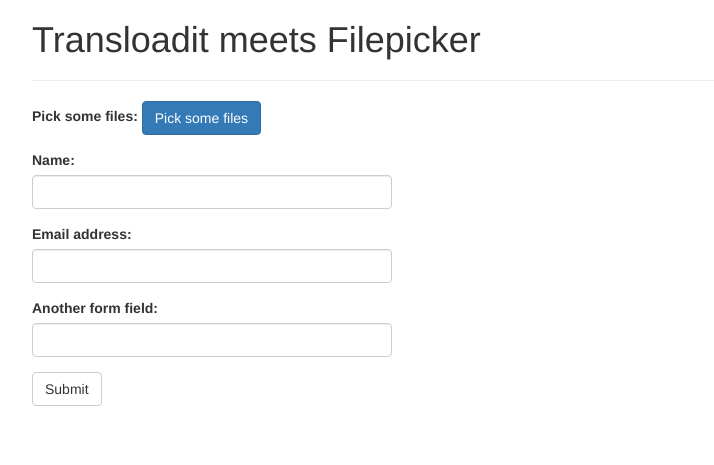
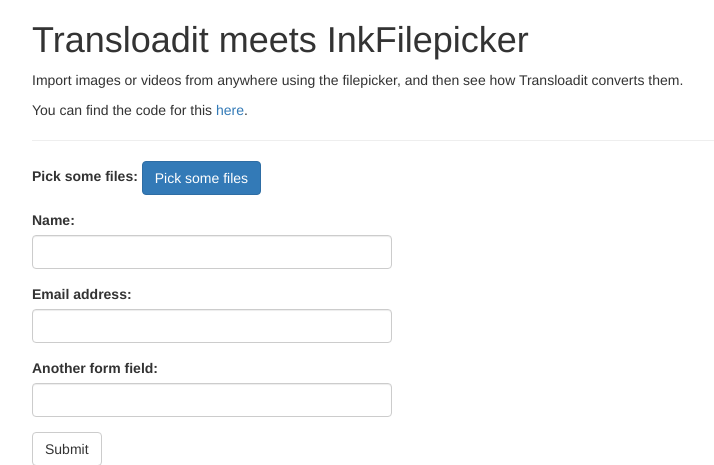
Before and after one commit to tim-kos/transloadit-inkfilepicker, a PHP site: page / in a window 1280 px wide. Shown: the top 465 px of the page, without its empty margins (38-752 px from the left). Run offline with PHP 8.4, Linux system fonts and the light colour scheme; some libraries are stand-ins or nearby versions.

Commit message:
copy updates

```diff
--- a/index.php
+++ b/index.php
@@ -5,19 +5,20 @@ $results = array();
 if (isset($_POST['transloadit'])) {
   $results = prepareTransloaditResults($_POST['transloadit']);
 }
-
 ?>
 <!doctype html>
 <html>
 <head>
   <meta charset="UTF-8" />
-  <title>Transloadit meets Filepicker</title>
+  <title>Transloadit meets InkFilepicker</title>
   <link rel="stylesheet" href="//netdna.bootstrapcdn.com/bootstrap/3.0.0/css/bootstrap.min.css">
   <link rel="stylesheet" href="css/styles.css">
 </head>
 <body>
   <div class="container">
-    <h1>Transloadit meets Filepicker</h1>
+    <h1>Transloadit meets InkFilepicker</h1>
+    <p>Import images or videos from anywhere using the filepicker, and then see how Transloadit converts them.</p>
+    <p>You can find the code for this <a href="https://github.com/tim-kos/transloadit-inkfilepicker">here</a>.</p>
     <hr />
 
     <?php if (!empty($results)) : ?>
--- a/js/transloadit_uploader.js
+++ b/js/transloadit_uploader.js
@@ -1,6 +1,6 @@
 (function ($) {
   function TransloaditUploader() {
-    this.filepickerApiKey   = 'INKFILEPICKER-API-KEY';
+    this.filepickerApiKey = 'INKFILEPICKER-API-KEY';
   }
 
   TransloaditUploader.prototype.init = function($container) {
```
